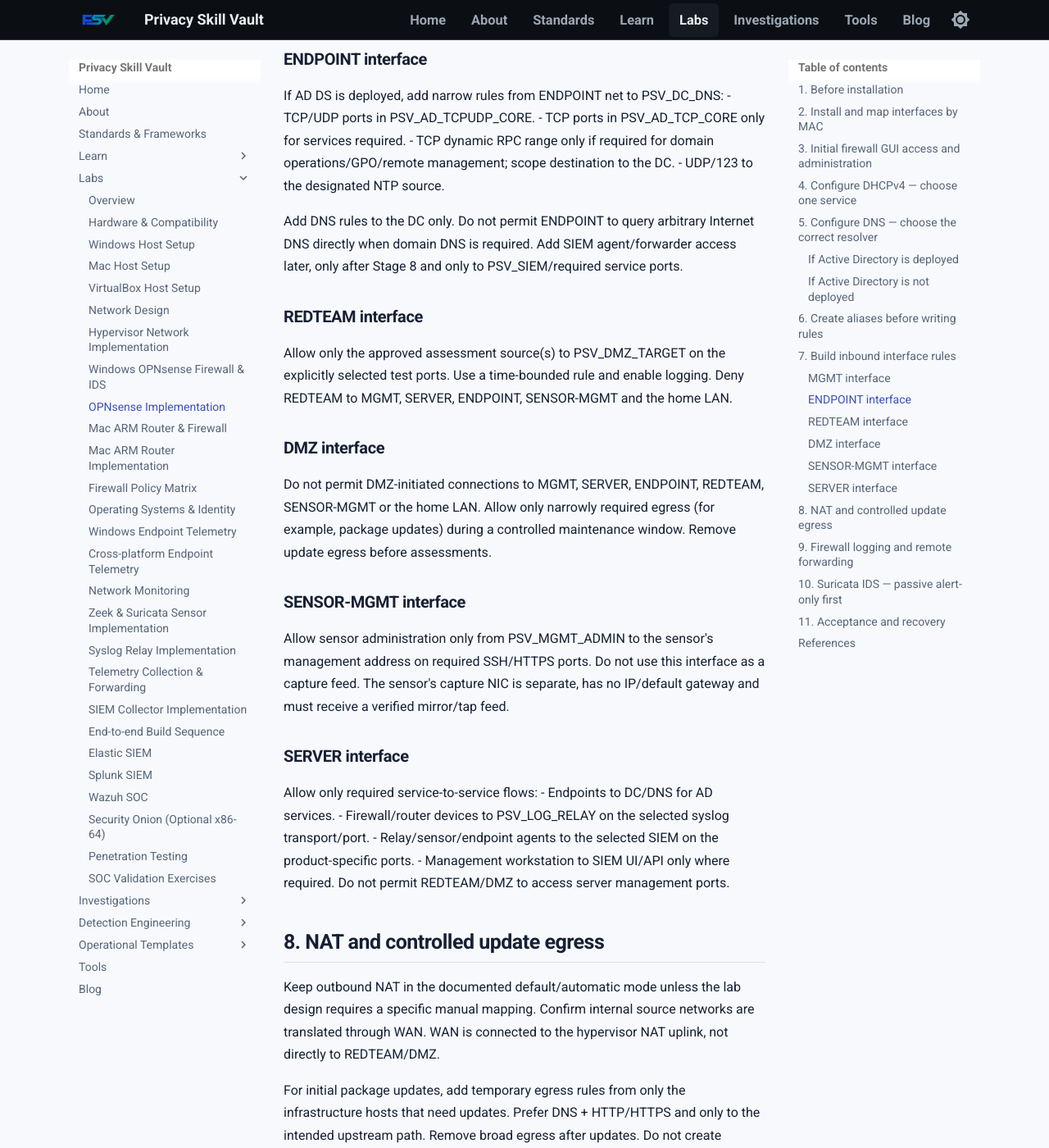
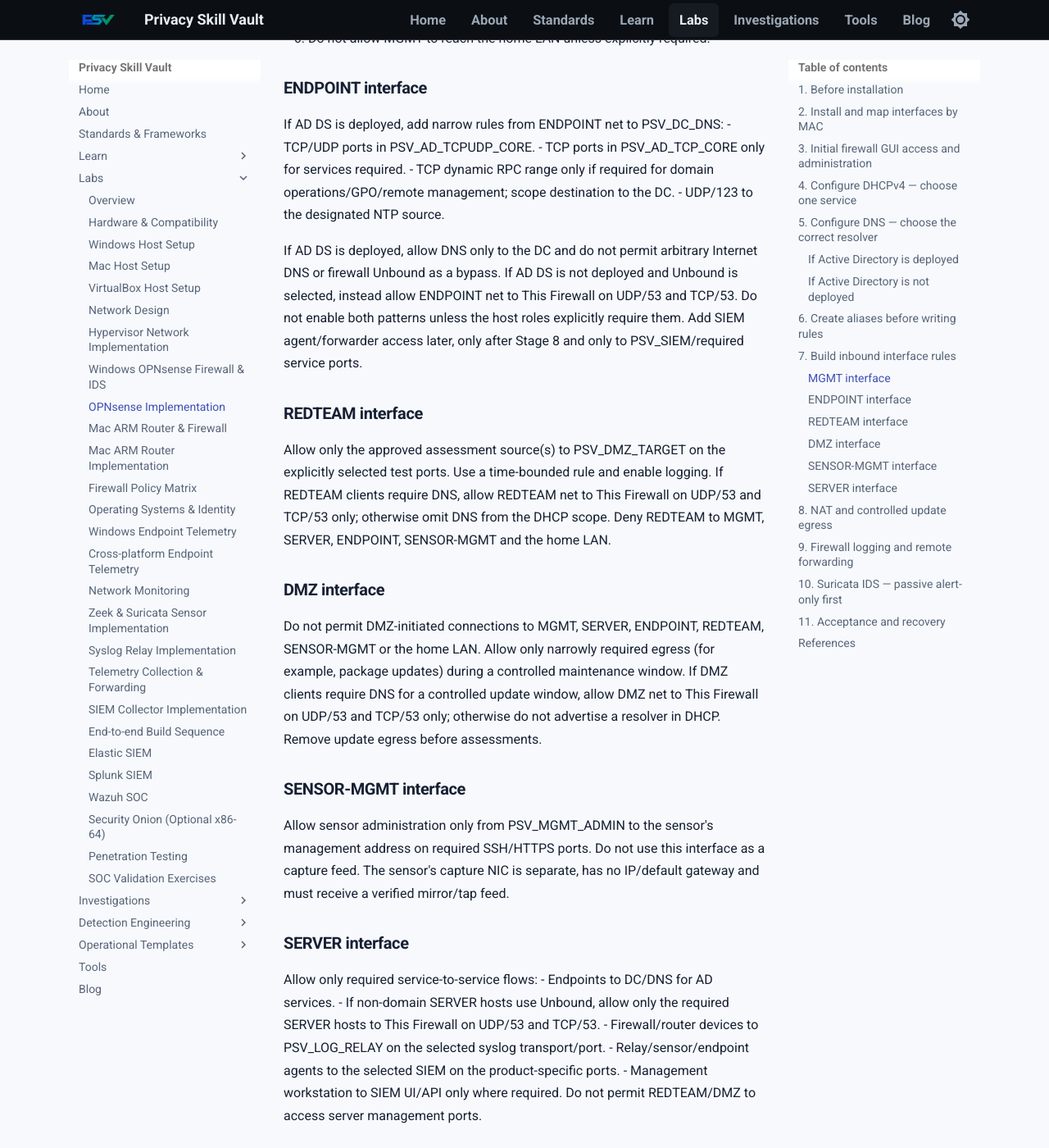
Before and after one commit to PrivacySkillVault/privacyskillvault.github.io, an MkDocs documentation site: the page built from docs/labs/opnsense-implementation.md, in a window 1280 px wide and 1400 px high, scrolled down 4656 px. Shown: the whole window at 82% size. Built offline with MkDocs 1.6.1 and Material for MkDocs 9.7.7, drawn with Linux system fonts in a browser that asks for light colours; some of the changed text lies outside the part shown.

Commit message:
Add least-privilege DNS firewall rules for DHCP-advertised resolvers

```diff
--- a/docs/labs/opnsense-implementation.md
+++ b/docs/labs/opnsense-implementation.md
@@ -119,7 +118,8 @@ OPNsense rules are applied on the interface where traffic enters. Add rules to t
 2. Allow PSV_MGMT_ADMIN to firewall SSH on TCP/22 only if SSH administration is required.
 3. Allow MGMT admin host to the named server management ports that are actually needed.
 4. Deny/log other management access from non-admin clients.
-5. Do not allow MGMT to reach the home LAN unless explicitly required.
+5. If Unbound is the DNS service for MGMT, allow MGMT net to This Firewall on UDP/53 and TCP/53 only; do not allow arbitrary external DNS.
+6. Do not allow MGMT to reach the home LAN unless explicitly required.
 
 ### ENDPOINT interface
 
@@ -129,15 +129,15 @@ If AD DS is deployed, add narrow rules from ENDPOINT net to PSV_DC_DNS:
 - TCP dynamic RPC range only if required for domain operations/GPO/remote management; scope destination to the DC.
 - UDP/123 to the designated NTP source.
 
-Add DNS rules to the DC only. Do not permit ENDPOINT to query arbitrary Internet DNS directly when domain DNS is required. Add SIEM agent/forwarder access later, only after Stage 8 and only to PSV_SIEM/required service ports.
+If AD DS is deployed, allow DNS only to the DC and do not permit arbitrary Internet DNS or firewall Unbound as a bypass. If AD DS is not deployed and Unbound is selected, instead allow ENDPOINT net to This Firewall on UDP/53 and TCP/53. Do not enable both patterns unless the host roles explicitly require them. Add SIEM agent/forwarder access later, only after Stage 8 and only to PSV_SIEM/required service ports.
 
 ### REDTEAM interface
 
-Allow only the approved assessment source(s) to PSV_DMZ_TARGET on the explicitly selected test ports. Use a time-bounded rule and enable logging. Deny REDTEAM to MGMT, SERVER, ENDPOINT, SENSOR-MGMT and the home LAN.
+Allow only the approved assessment source(s) to PSV_DMZ_TARGET on the explicitly selected test ports. Use a time-bounded rule and enable logging. If REDTEAM clients require DNS, allow REDTEAM net to This Firewall on UDP/53 and TCP/53 only; otherwise omit DNS from the DHCP scope. Deny REDTEAM to MGMT, SERVER, ENDPOINT, SENSOR-MGMT and the home LAN.
 
 ### DMZ interface
 
-Do not permit DMZ-initiated connections to MGMT, SERVER, ENDPOINT, REDTEAM, SENSOR-MGMT or the home LAN. Allow only narrowly required egress (for example, package updates) during a controlled maintenance window. Remove update egress before assessments.
+Do not permit DMZ-initiated connections to MGMT, SERVER, ENDPOINT, REDTEAM, SENSOR-MGMT or the home LAN. Allow only narrowly required egress (for example, package updates) during a controlled maintenance window. If DMZ clients require DNS for a controlled update window, allow DMZ net to This Firewall on UDP/53 and TCP/53 only; otherwise do not advertise a resolver in DHCP. Remove update egress before assessments.
 
 ### SENSOR-MGMT interface
 
@@ -147,6 +147,7 @@ Allow sensor administration only from PSV_MGMT_ADMIN to the sensor's management
 
 Allow only required service-to-service flows:
 - Endpoints to DC/DNS for AD services.
+- If non-domain SERVER hosts use Unbound, allow only the required SERVER hosts to This Firewall on UDP/53 and TCP/53.
 - Firewall/router devices to PSV_LOG_RELAY on the selected syslog transport/port.
 - Relay/sensor/endpoint agents to the selected SIEM on the product-specific ports.
 - Management workstation to SIEM UI/API only where required.
```
Also changed, not shown: other parts of docs/labs/opnsense-implementation.md (+1 -2 lines).
